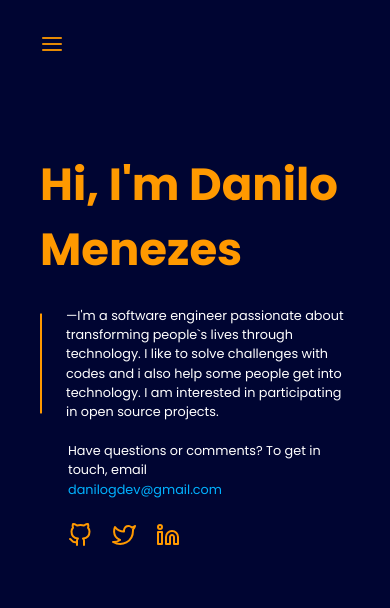
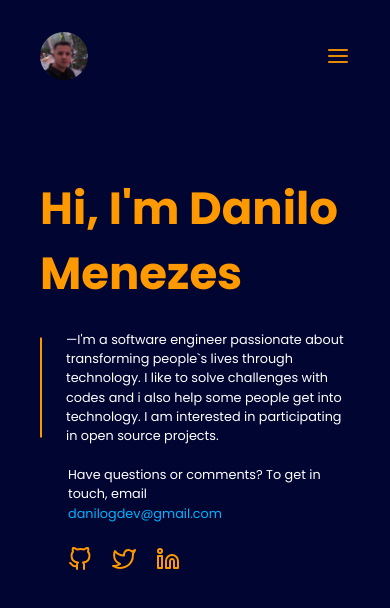
Before and after one commit to jovemdan/danilo-menezes, a Next.js app: page / in a window 390 px wide. Shown: the top 608 px of the page. Built offline with nearby package versions, Linux system fonts and the light colour scheme.

Commit message:
feat: Add Logo in NavMobile

```diff
--- a/components/navbar/nav-mobile.tsx
+++ b/components/navbar/nav-mobile.tsx
@@ -22,7 +22,7 @@ export function HeaderMobile() {
   return (
     <>
       <Flex as='header' mt={8} justify='space-between' align='center'>
-        {/* <Logo /> */}
+        <Logo />
 
         <Icon
           as={HamburgerIcon}
```
